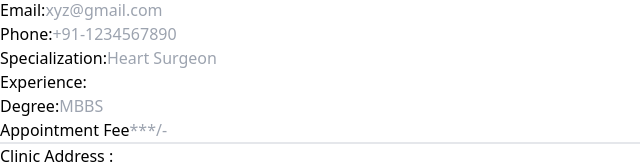
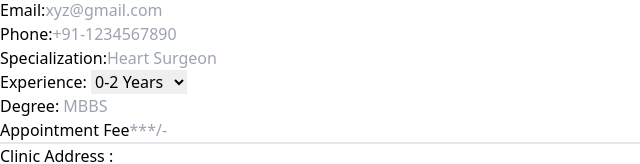
Before and after one commit to 7070sumit/Doctor-Appointment, a React (Vite) app in the folder Frontend/: page /doctor/update-profile in a window 1280 px wide. Shown: the part 932-1096 px from the top of the page, without its empty margins (0-640 px from the left). Built offline with nearby package versions, Linux system fonts and the light colour scheme.

Commit message:
doctorUpdateProfilesomeChanges

```diff
--- a/Frontend/src/Components/Doctor/Doctor_Update_Profile.jsx
+++ b/Frontend/src/Components/Doctor/Doctor_Update_Profile.jsx
@@ -49,15 +49,18 @@ function Doctor_Update_Profile() {
               placeholder='Heart Surgeon'
               type="text" />
           </div>
-          <div className='flex items-center justify-start p-2 text-lg font-medium text-[#490B3D]'>
-            <label className=''>Experience:</label>
-            <input
-              className='ml-2 border w-full mr-10 outline-0 rounded-lg p-[1px] pl-3 text-[#BD1E51]'
-              value=""
-              type="text" />
+          <div className='flex items-center justify-start  text-lg font-medium text-[#490B3D]'>
+            <label className='p-2' for="experience">Experience: </label>
+              <select className='border-2 border-[#F1B814]' name="Experience" id="Experience">
+
+                <option value="" className=''>0-2 Years</option>
+                <option value="" className=''>2-5 Years</option>
+                <option value="" className=''>5-7 Years</option>
+                <option value="" className=''>7 & Above</option>
+              </select>
           </div>
           <div className='flex items-center justify-start p-2 text-lg font-medium text-[#490B3D]'>
-            <label className=''>Degree:</label>
+            <label className=''>Degree: </label>
             <input
               className='ml-2 border w-full mr-10 outline-0 rounded-lg p-[1px] pl-3 text-[#BD1E51]'
               value=""
@@ -104,7 +107,7 @@ function Doctor_Update_Profile() {
           <div className='flex items-center justify-center  text-lg font-medium text-[#490B3D]'>
             <label className='p-2' for="state">State</label>
             <select className='border-2 border-[#F1B814]' name="state" id="state">
-              <option value="" className=''>Select state</option>
+              <option value="" className='text-slate-400'>Select state</option>
               <option value="AN">Andaman and Nicobar Islands</option>
               <option value="AP">Andhra Pradesh</option>
               <option value="AR">Arunachal Pradesh</option>
```
